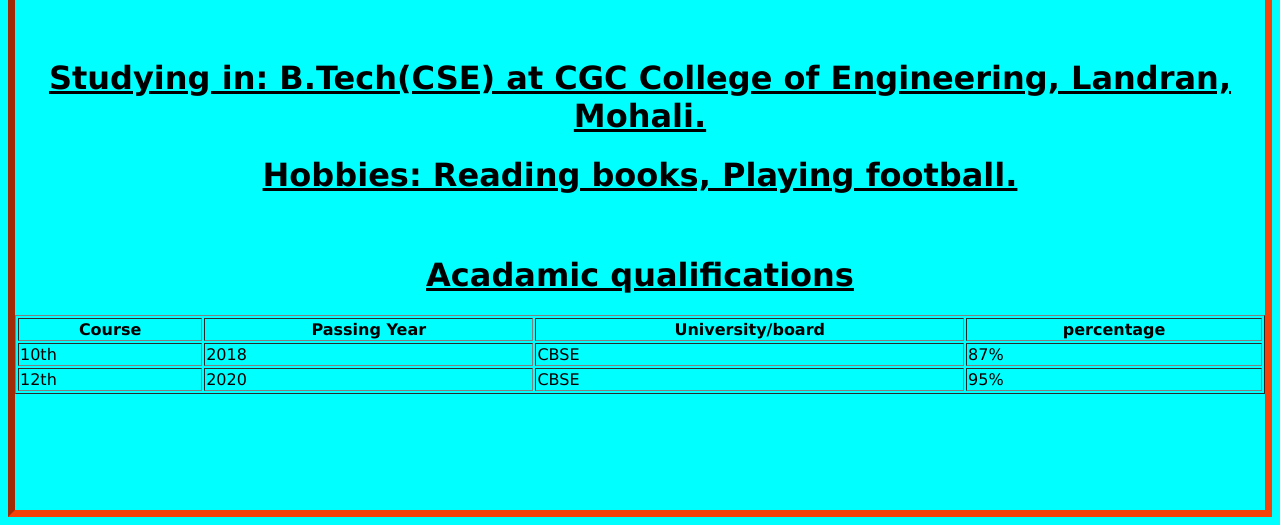
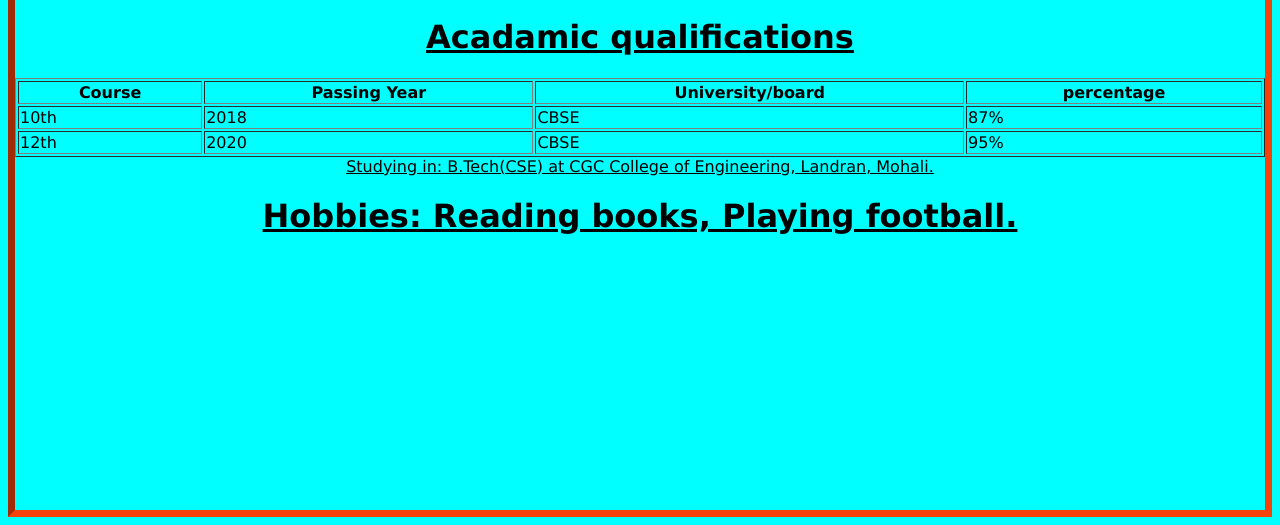
Before and after one commit to varundawarinsan/taranportfolio, a plain HTML site: page about.html in a window 1280 px wide. Shown: the part 275-800 px from the top of the page. Drawn offline with Linux system fonts and the light colour scheme.

Commit message:
Update about.html

```diff
--- a/about.html
+++ b/about.html
@@ -9,7 +9,7 @@
         <h1>Father's Name- Amarjeet Singh</h1>
         <h1>D.O.B.-     18/07/2001</h1>
         <h1>Sex- Male</h1>
-    </u>
+    </u>   <h1><u>Acadamic qualifications</u></h1>
         <table style="width: 100%" color="black" border="1">
         <tr>
             <th>Course</th>
@@ -28,16 +28,18 @@
             <td>2020</td>
             <td>CBSE</td>
             <td>95%</td>
-        </tr>
+            </tr>
+         </table>
+            <div style="clear:both></div>
         &nbsp;
         <h1>
         <u>Studying in: B.Tech(CSE) at CGC College of Engineering, Landran, Mohali.</u>
         </h1>
         <h1><u>Hobbies: Reading books, Playing football.</u></h1>
         <br>
-            <h1><u>Acadamic qualifications</u></h1>
 
-        </table>
+
+
 
     </body>
 
```
